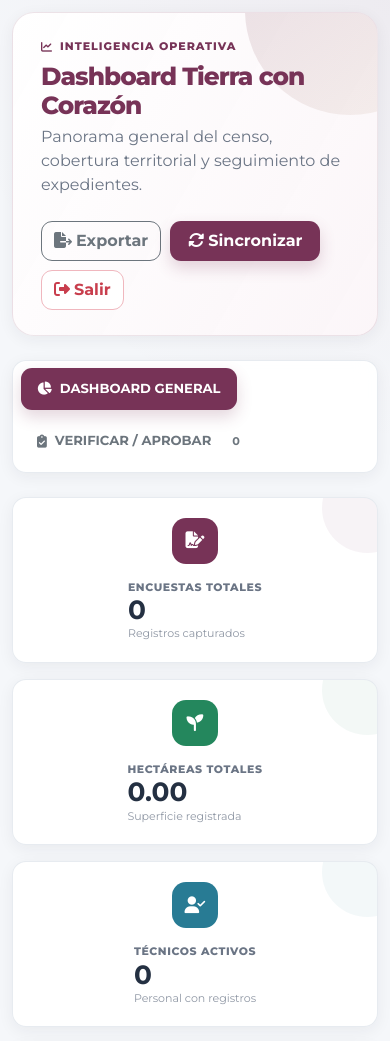
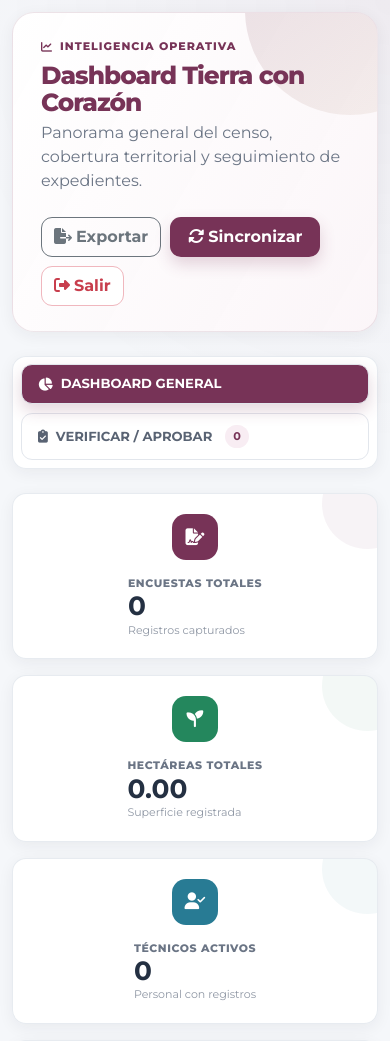
Before and after one commit to cesleosan/encuestaAlcaldia, a PHP site: page /encuestas/app/views/dashboard/index.php in a window 390 px wide. Shown: the top 1041 px of the page. Run offline with PHP 8.4, Linux system fonts and the light colour scheme; some libraries are stand-ins or nearby versions.

Commit message:
Cambios ui ux estilos

```diff
--- a/app/views/auth/login.php
+++ b/app/views/auth/login.php
@@ -3,6 +3,8 @@
 <head>
     <meta charset="UTF-8">
     <meta name="viewport" content="width=device-width, initial-scale=1">
+    <meta name="color-scheme" content="light only">
+    <meta name="theme-color" content="#773357">
     <title>Tierra con Corazón · Acceso</title>
     <link rel="stylesheet" href="https://cdnjs.cloudflare.com/ajax/libs/font-awesome/6.4.0/css/all.min.css">
     <link href="https://fonts.googleapis.com/css2?family=Montserrat:wght@400;500;600;700;800&display=swap" rel="stylesheet">
--- a/app/views/captura/index.php
+++ b/app/views/captura/index.php
@@ -216,7 +216,9 @@ $puedeAprobarCaptura = in_array($rolSesionCaptura, ['root', 'admin'], true);
     transform: scale(1.1);
 }
 </style>
-<link rel="stylesheet" href="/css/tierracorazon-ui.css">
+<meta name="color-scheme" content="light only">
+<meta name="theme-color" content="#f5f7fa">
+<link rel="stylesheet" href="/css/tierracorazon-ui.css?v=20260625-1">
 <div class="container-fluid py-4">
     <header class="tc-hero mb-4">
         <div class="tc-hero-copy">
--- a/app/views/dashboard/consulta.php
+++ b/app/views/dashboard/consulta.php
@@ -3,11 +3,13 @@
 <head>
     <meta charset="UTF-8">
     <meta name="viewport" content="width=device-width, initial-scale=1">
+    <meta name="color-scheme" content="light only">
+    <meta name="theme-color" content="#f5f7fa">
     <title>Consulta · Tierra con Corazón</title>
     <link href="https://cdn.jsdelivr.net/npm/bootstrap@5.3.0/dist/css/bootstrap.min.css" rel="stylesheet">
     <link rel="stylesheet" href="https://cdnjs.cloudflare.com/ajax/libs/font-awesome/6.4.0/css/all.min.css">
     <link href="https://fonts.googleapis.com/css2?family=Montserrat:wght@400;600;700;800&display=swap" rel="stylesheet">
-    <link rel="stylesheet" href="/css/tierracorazon-ui.css">
+    <link rel="stylesheet" href="/css/tierracorazon-ui.css?v=20260625-1">
     <style>
         body { min-height: 100vh; font-family: 'Montserrat', sans-serif; }
         .consulta-shell { max-width: 1680px; margin: 0 auto; padding: 30px clamp(16px, 3vw, 42px); }
--- a/app/views/dashboard/index.php
+++ b/app/views/dashboard/index.php
@@ -217,7 +217,9 @@
     }
 
 </style>
-<link rel="stylesheet" href="/css/tierracorazon-ui.css">
+<meta name="color-scheme" content="light only">
+<meta name="theme-color" content="#f5f7fa">
+<link rel="stylesheet" href="/css/tierracorazon-ui.css?v=20260625-1">
 
 <div class="container-fluid py-4">
     <header class="tc-hero mb-4">
--- a/app/views/inc/header_dashboard.php
+++ b/app/views/inc/header_dashboard.php
@@ -3,6 +3,8 @@
 <head>
     <meta charset="UTF-8">
     <meta name="viewport" content="width=device-width, initial-scale=1.0">
+    <meta name="color-scheme" content="light only">
+    <meta name="theme-color" content="#f5f7fa">
     <title><?php echo isset($data['titulo']) ? $data['titulo'] : 'Censo Tlalpan'; ?></title>
 
     <link href="https://cdn.jsdelivr.net/npm/bootstrap@5.3.0/dist/css/bootstrap.min.css" rel="stylesheet">
@@ -118,7 +120,7 @@
             .menu-item { justify-content: center; }
         }
     </style>
-    <link rel="stylesheet" href="/css/tierracorazon-ui.css">
+    <link rel="stylesheet" href="/css/tierracorazon-ui.css?v=20260625-1">
 </head>
 <body>
 
--- a/public/css/tierracorazon-ui.css
+++ b/public/css/tierracorazon-ui.css
@@ -1,4 +1,5 @@
 :root {
+    color-scheme: only light;
     --tc-primary: #773357;
     --tc-primary-dark: #55203d;
     --tc-primary-soft: #f8edf3;
@@ -20,12 +21,25 @@
 
 *, *::before, *::after { box-sizing: border-box; }
 
+html {
+    color-scheme: light !important;
+    background: var(--tc-bg) !important;
+}
+
 body {
-    color: var(--tc-text);
+    color: var(--tc-text) !important;
     background:
         radial-gradient(circle at 100% 0, rgba(119, 51, 87, .06), transparent 28rem),
-        var(--tc-bg);
+        var(--tc-bg) !important;
     -webkit-font-smoothing: antialiased;
+}
+
+body,
+input,
+select,
+textarea,
+button {
+    color-scheme: light !important;
 }
 
 .text-guinda { color: var(--tc-primary) !important; }
@@ -44,13 +58,16 @@ body {
 .main-content {
     background:
         radial-gradient(circle at 100% 0, rgba(119, 51, 87, .055), transparent 30rem),
-        var(--tc-bg);
+        var(--tc-bg) !important;
 }
 
 .tc-page-shell,
 .container-fluid.py-4 {
+    width: 100%;
+    min-width: 0;
     max-width: 1720px;
     margin-inline: auto;
+    overflow-x: clip;
 }
 
 .top-header,
@@ -87,6 +104,14 @@ body {
     border-radius: var(--tc-radius) !important;
     background: rgba(255, 255, 255, .96) !important;
     box-shadow: var(--tc-shadow-soft) !important;
+}
+
+.card-body,
+.card-header,
+.modal-body,
+.modal-footer,
+.table-responsive {
+    min-width: 0;
 }
 
 .card:hover {
@@ -144,9 +169,13 @@ body {
     min-height: 42px;
     border: 1px solid #dce2e9 !important;
     border-radius: var(--tc-radius-sm) !important;
-    color: var(--tc-text);
+    color: var(--tc-text) !important;
+    background-color: #fff !important;
     box-shadow: none !important;
 }
+
+.form-control::placeholder { color: #8b94a2 !important; opacity: 1; }
+.form-select option { color: var(--tc-text); background: #fff; }
 
 .form-control:focus,
 .form-select:focus {
@@ -160,6 +189,9 @@ body {
 
 .table {
     --bs-table-bg: transparent;
+    --bs-table-color: var(--tc-text);
+    color: var(--tc-text) !important;
+    background: #fff !important;
     margin-bottom: 0;
 }
 
@@ -178,6 +210,8 @@ table thead th {
 
 .table tbody td,
 table tbody td {
+    color: var(--tc-text);
+    background-color: #fff;
     padding: 14px 16px !important;
     border-color: #edf0f4 !important;
 }
@@ -287,11 +321,21 @@ table tbody td {
     border-radius: 50%;
     background: linear-gradient(145deg, rgba(119,51,87,.16), rgba(176,139,79,.08));
 }
-.tc-hero-copy, .tc-hero-actions { position: relative; z-index: 1; }
-.tc-hero-copy h1 { margin: 7px 0 4px; color: var(--tc-primary); font-size: clamp(1.55rem,2.4vw,2.25rem); font-weight: 800; letter-spacing: -.04em; }
+.tc-hero-copy, .tc-hero-actions { position: relative; z-index: 1; min-width: 0; }
+.tc-hero-copy { flex: 1 1 520px; max-width: 850px; }
+.tc-hero-copy h1 {
+    max-width: 100%;
+    margin: 7px 0 4px;
+    color: var(--tc-primary);
+    font-size: clamp(1.55rem,2.4vw,2.25rem);
+    font-weight: 800;
+    line-height: 1.12;
+    letter-spacing: -.04em;
+    overflow-wrap: anywhere;
+}
 .tc-hero-copy p { margin: 0; color: var(--tc-muted); }
 .tc-eyebrow { display:inline-flex; align-items:center; gap:7px; color:var(--tc-primary); font-size:.69rem; font-weight:800; letter-spacing:.09em; text-transform:uppercase; }
-.tc-hero-actions { display:flex; align-items:center; gap:9px; flex-wrap:wrap; }
+.tc-hero-actions { flex:0 1 auto; display:flex; align-items:center; justify-content:flex-end; gap:9px; flex-wrap:wrap; }
 
 .tc-kpi-card {
     min-height: 126px;
@@ -323,16 +367,44 @@ table tbody td {
     backdrop-filter: blur(10px);
     background: rgba(255,255,255,.92) !important;
 }
-.module-nav { gap: 8px !important; }
+.module-nav {
+    width: 100%;
+    min-width: 0;
+    display: flex !important;
+    align-items: center !important;
+    flex-wrap: wrap !important;
+    gap: 8px !important;
+}
 .module-tab {
-    border: 0 !important;
+    width: auto;
+    max-width: 100%;
+    border: 1px solid #e2e6ec !important;
     padding: 11px 16px !important;
-    background: transparent !important;
+    color: #596373 !important;
+    background: #fff !important;
+    opacity: 1 !important;
+    visibility: visible !important;
+    white-space: normal;
+    line-height: 1.2;
+    text-align: left;
+}
+.module-tab i,
+.module-tab span {
+    color: inherit !important;
+}
+.module-tab:hover {
+    color: var(--tc-primary) !important;
+    border-color: #d8b8c8 !important;
+    background: var(--tc-primary-soft) !important;
 }
 .module-tab.active {
     color: #fff !important;
     background: var(--tc-primary) !important;
     box-shadow: 0 7px 16px rgba(119,51,87,.2);
+}
+.module-tab:not(.active) .counter-pill {
+    color: var(--tc-primary) !important;
+    background: var(--tc-primary-soft) !important;
 }
 .counter-pill {
     min-width: 23px;
@@ -382,6 +454,44 @@ table tbody td {
     color: var(--tc-muted);
 }
 
+@media (prefers-color-scheme: dark) {
+    html,
+    body,
+    .main-content {
+        color: var(--tc-text) !important;
+        background-color: var(--tc-bg) !important;
+    }
+    .card,
+    .consulta-card,
+    .module-nav-card,
+    .card-header,
+    .card-body,
+    .modal-content,
+    .modal-body,
+    .modal-footer,
+    .table,
+    .table tbody td,
+    table tbody td,
+    .form-control,
+    .form-select,
+    .module-tab:not(.active) {
+        color: var(--tc-text) !important;
+        background-color: #fff !important;
+        border-color: var(--tc-border) !important;
+    }
+    .text-muted,
+    small,
+    .tc-hero-copy p {
+        color: var(--tc-muted) !important;
+    }
+    .tc-kpi-primary { color: var(--tc-primary) !important; }
+    .tc-kpi-success { color: var(--tc-success) !important; }
+    .tc-kpi-info { color: var(--tc-info) !important; }
+    .tc-kpi-warning { color: var(--tc-warning) !important; }
+    .tc-kpi-neutral { color: #64748b !important; }
+    .tc-kpi-icon i { color: #fff !important; }
+}
+
 @media (max-width: 900px) {
     .main-content { padding: 20px !important; }
     .top-header,
@@ -397,6 +507,10 @@ table tbody td {
     .tc-toolbar { align-items: stretch; flex-direction: column; }
     .tc-toolbar .form-control { width: 100% !important; }
     .tc-hero { align-items:flex-start; flex-direction:column; }
+    .tc-hero-copy { flex-basis: auto; width: 100%; }
+    .tc-hero-actions { width: 100%; justify-content: flex-start; }
+    .module-nav { align-items: stretch !important; flex-direction: column; }
+    .module-tab { width: 100%; justify-content: flex-start; }
 }
 
 @media (max-width: 600px) {
```
